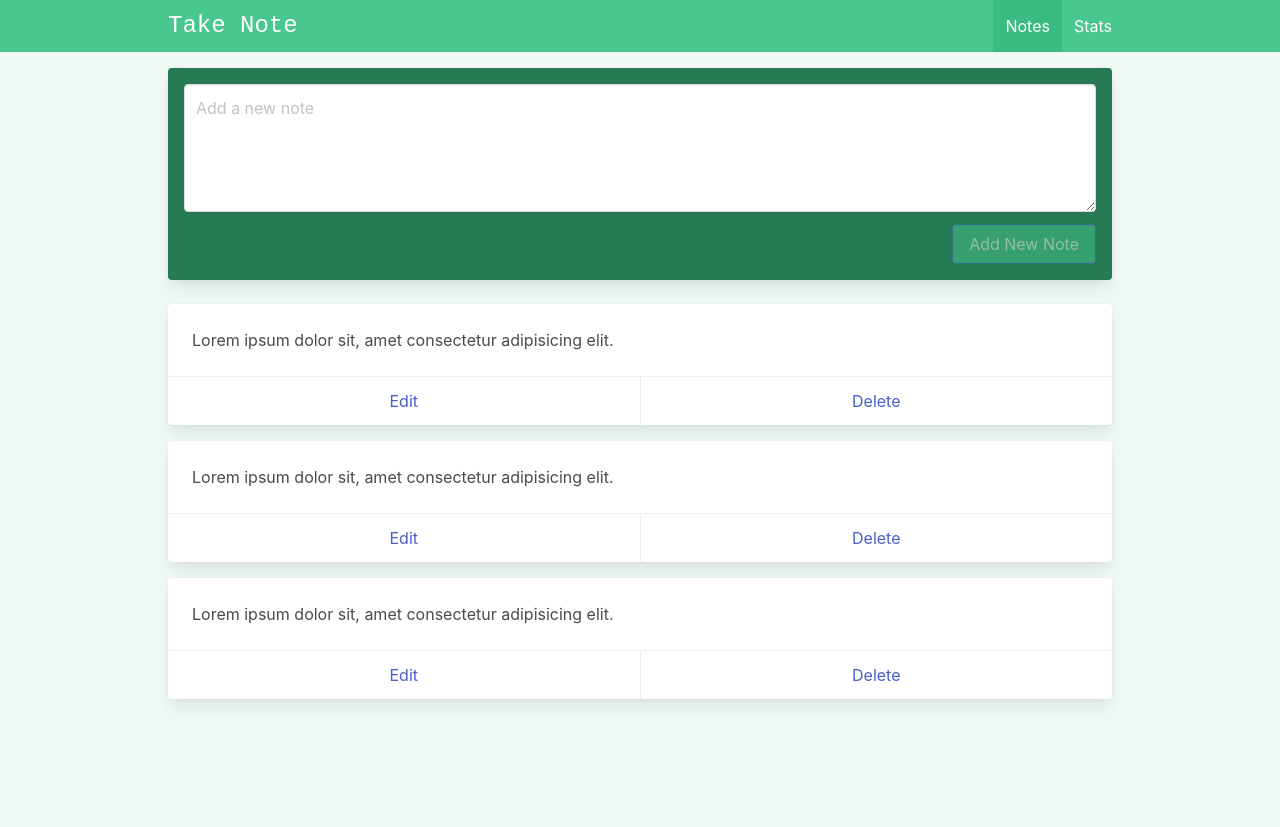
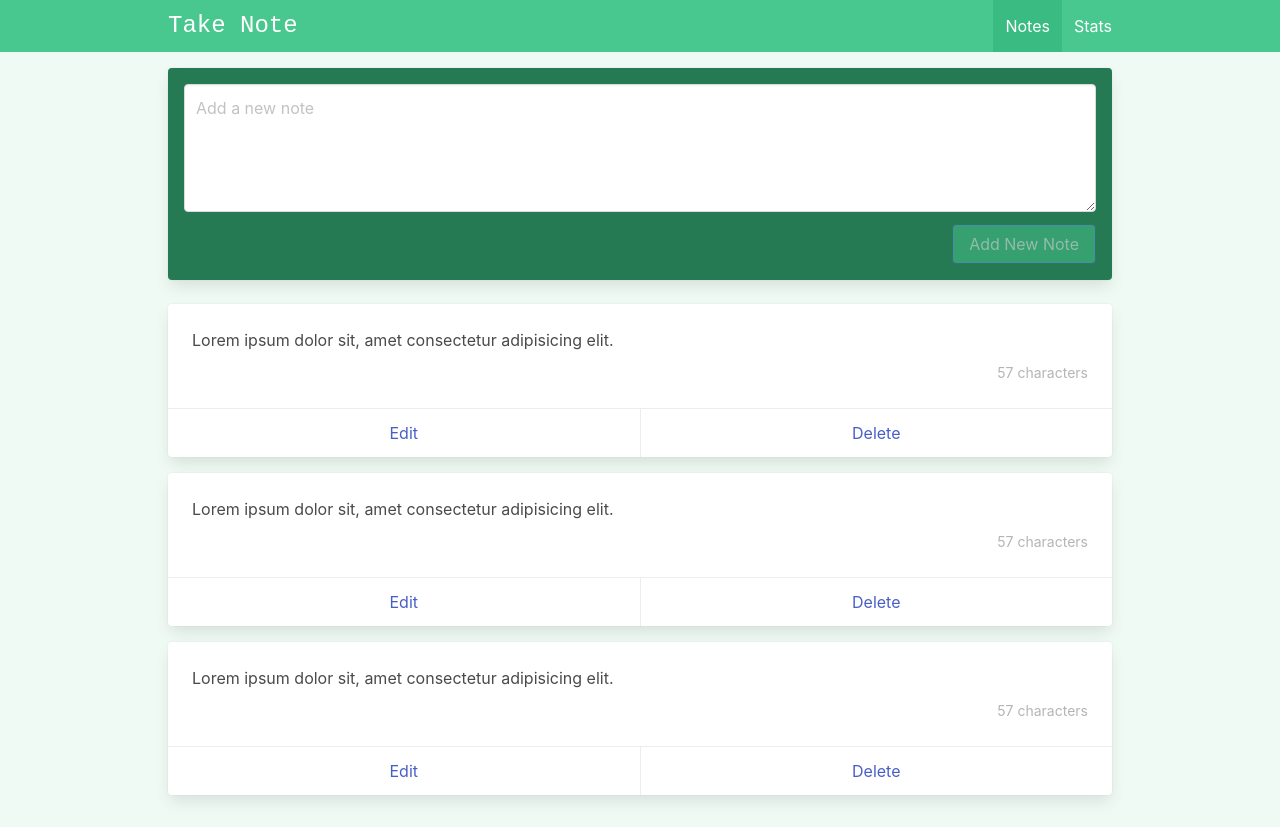
Before and after one commit to AndyLab9596/vue-3-ts-take-note, a Vue app: page / in a window 1280 px wide. Before the commit the page ends 800 px from the top, so only its background shows below. Built offline with nearby package versions, Linux system fonts and the light colour scheme.

Commit message:
Emit delete event and delete note

```diff
--- /dev/null
+++ b/src/components/Notes/SingleNote.vue
@@ -0,0 +1,43 @@
+<template>
+  <div class="card mb-4">
+    <div class="card-content">
+      <div class="content">
+        {{ note.content }}
+        <div class="has-text-right has-text-grey-light mt-2">
+          <small>
+            {{ contentLength }} character{{ contentLength > 1 ? "s" : "" }}
+          </small>
+        </div>
+      </div>
+    </div>
+    <footer class="card-footer">
+      <a href="#" class="card-footer-item">Edit</a>
+      <a
+        href="#"
+        class="card-footer-item"
+        @click.prevent="onDeleteNote(note.id)"
+        >Delete</a
+      >
+    </footer>
+  </div>
+</template>
+
+<script setup lang="ts">
+import type { INote } from "@/types/NoteTypes";
+import { computed } from "vue";
+
+const props = defineProps<{
+  note: INote;
+}>();
+
+const emits = defineEmits<{
+  (e: "delete-note", id: INote["id"]): void;
+}>();
+
+const contentLength = computed(() => props.note.content.length);
+const onDeleteNote = (id: INote["id"]) => {
+  emits("delete-note", id);
+};
+</script>
+
+<style scoped></style>
--- a/src/views/ViewNotes.vue
+++ b/src/views/ViewNotes.vue
@@ -24,18 +24,12 @@
         </div>
       </div>
     </div>
-
-    <div class="card mb-4" v-for="note in notes" :key="note.id">
-      <div class="card-content">
-        <div class="content">
-          {{ note.content }}
-        </div>
-      </div>
-      <footer class="card-footer">
-        <a href="#" class="card-footer-item">Edit</a>
-        <a href="#" class="card-footer-item">Delete</a>
-      </footer>
-    </div>
+    <SingleNote
+      v-for="note in notes"
+      :key="note.id"
+      :note="note"
+      @delete-note="handleDeleteNote"
+    />
   </div>
 </template>
 
@@ -43,6 +37,7 @@
 import { ref } from "vue";
 import type { INote } from "@/types/NoteTypes";
 import { v4 as uuidv4 } from "uuid";
+import SingleNote from "@/components/Notes/SingleNote.vue";
 
 /**
  * Notes
@@ -73,6 +68,12 @@ const addNote = () => {
   newNote.value = "";
   newNoteRef.value?.focus();
 };
+
+const handleDeleteNote = (id: INote["id"]) => {
+  const deletedNoteIndex = notes.value.findIndex((note) => note.id === id);
+  if (deletedNoteIndex < 0) return;
+  notes.value.splice(deletedNoteIndex, 1);
+};
 </script>
 
 <style scoped></style>
```
